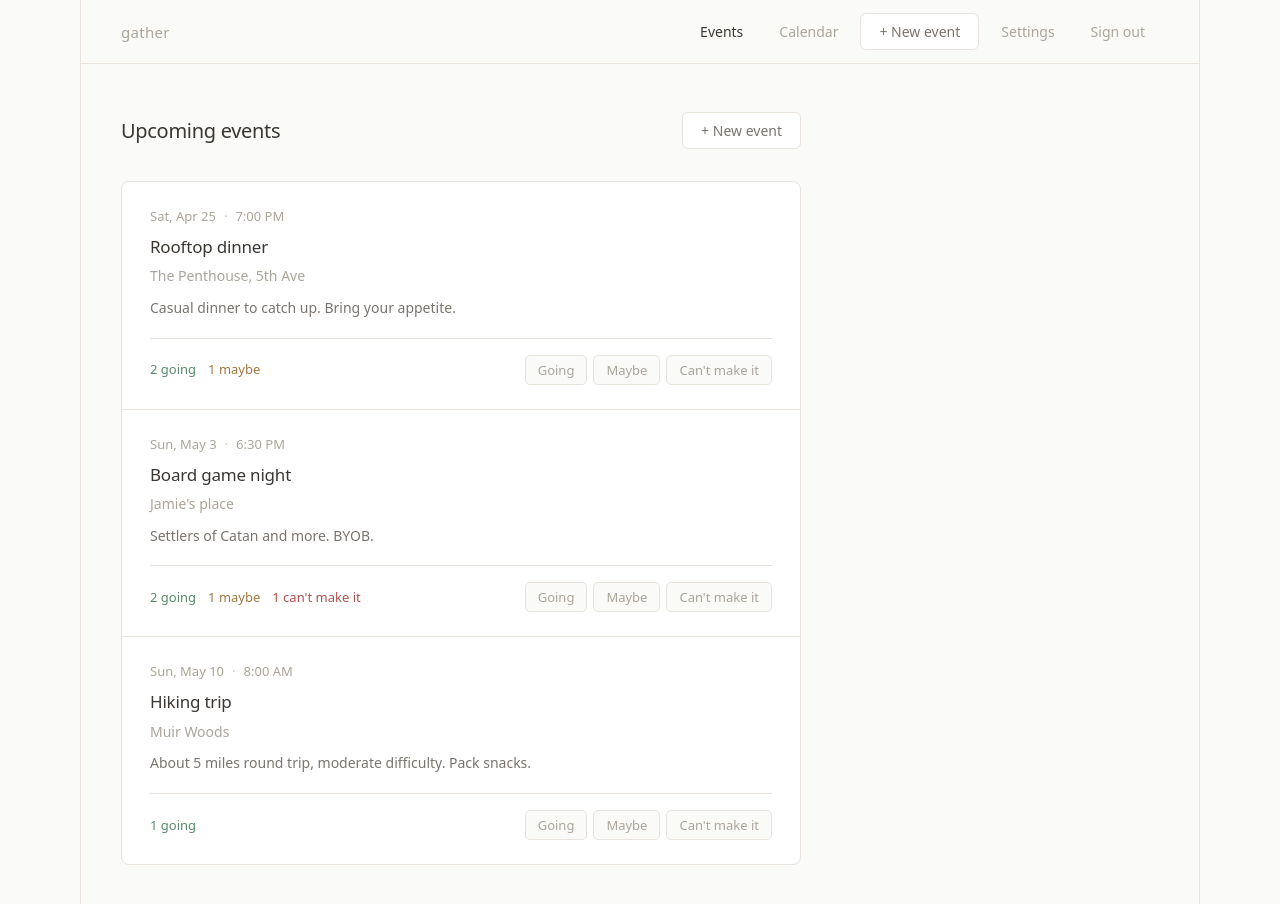
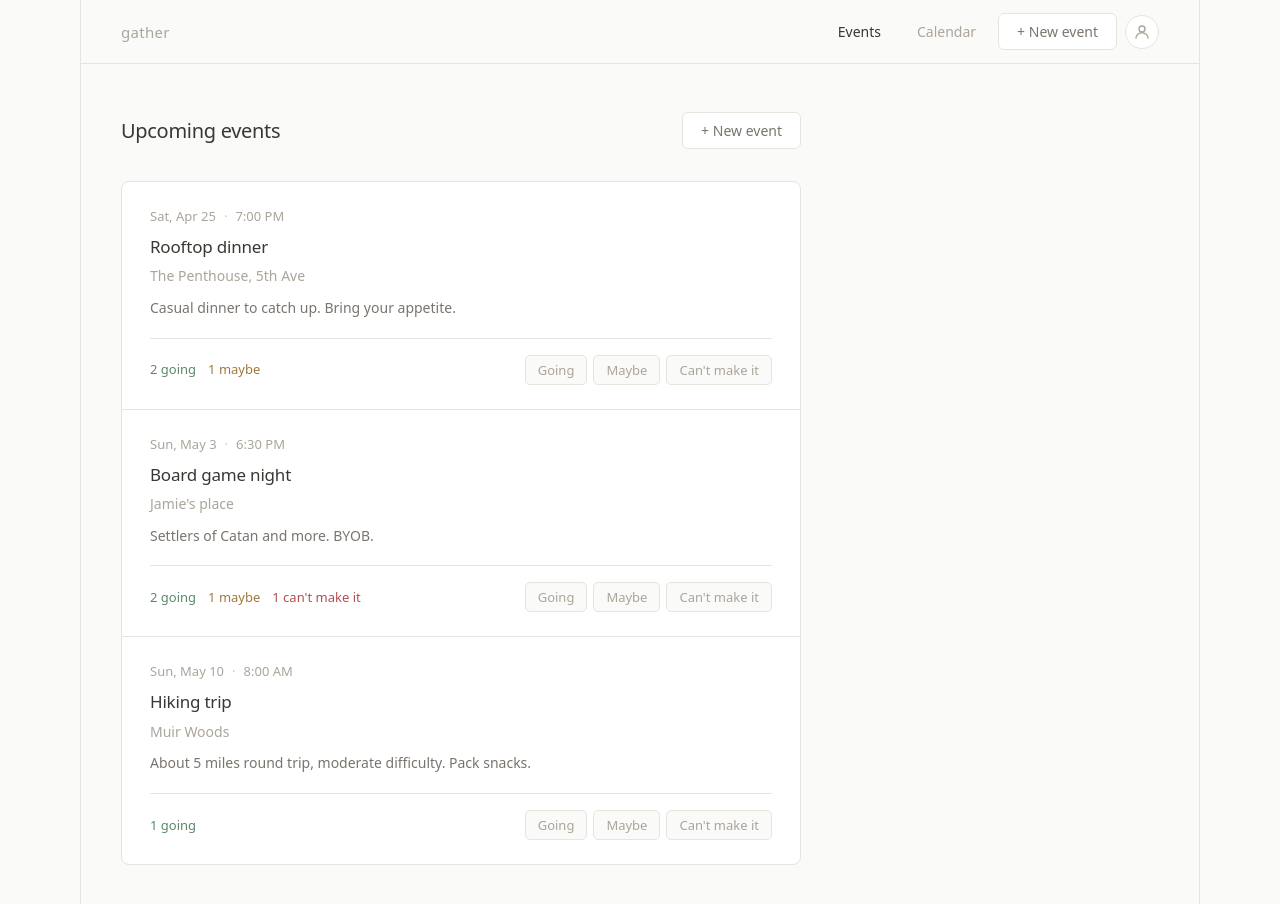
Before and after one commit to amponton/scheduler-ux, a React (Vite) app: page / in a window 1280 px wide. Both pictures are taken after a click on the button "Sign in". Shown: the top 904 px of the page. Built offline with nearby package versions, Linux system fonts and the light colour scheme.

Commit message:
Moving settings and signout under a profile section

```diff
--- a/src/components/Nav.jsx
+++ b/src/components/Nav.jsx
@@ -1,4 +1,24 @@
+import { useState, useRef, useEffect } from 'react'
+
 export default function Nav({ user, view, onNavigate, onSignIn, onSignOut, onCreateEvent }) {
+  const [menuOpen, setMenuOpen] = useState(false)
+  const menuRef = useRef(null)
+
+  useEffect(() => {
+    function handleClickOutside(e) {
+      if (menuRef.current && !menuRef.current.contains(e.target)) {
+        setMenuOpen(false)
+      }
+    }
+    document.addEventListener('mousedown', handleClickOutside)
+    return () => document.removeEventListener('mousedown', handleClickOutside)
+  }, [])
+
+  function navigate(v) {
+    onNavigate(v)
+    setMenuOpen(false)
+  }
+
   return (
     <nav className="nav">
       <button className="nav-logo" onClick={() => onNavigate(user ? 'dashboard' : 'landing')}>
@@ -22,15 +42,36 @@ export default function Nav({ user, view, onNavigate, onSignIn, onSignOut, onCre
             <button className="btn-outline" onClick={onCreateEvent}>
               + New event
             </button>
+
+            <div className="profile-menu" ref={menuRef}>
               <button
-              className={`nav-link${view === 'settings' ? ' active' : ''}`}
-              onClick={() => onNavigate('settings')}
+                className={`profile-btn${menuOpen || view === 'settings' ? ' active' : ''}`}
+                onClick={() => setMenuOpen(o => !o)}
+                aria-label="Profile menu"
+                aria-expanded={menuOpen}
+              >
+                <svg width="18" height="18" viewBox="0 0 24 24" fill="none" stroke="currentColor" strokeWidth="1.8" strokeLinecap="round" strokeLinejoin="round">
+                  <circle cx="12" cy="8" r="4" />
+                  <path d="M4 20c0-4 3.6-7 8-7s8 3 8 7" />
+                </svg>
+              </button>
+
+              {menuOpen && (
+                <div className="profile-dropdown">
+                  <div className="profile-dropdown-name">{user.name}</div>
+                  <button
+                    className={`profile-dropdown-item${view === 'settings' ? ' active' : ''}`}
+                    onClick={() => navigate('settings')}
                   >
                     Settings
                   </button>
-            <button className="nav-link" onClick={onSignOut}>
+                  <div className="profile-dropdown-divider" />
+                  <button className="profile-dropdown-item" onClick={() => { onSignOut(); setMenuOpen(false) }}>
                     Sign out
                   </button>
+                </div>
+              )}
+            </div>
           </>
         ) : (
           <>
--- a/src/index.css
+++ b/src/index.css
@@ -83,6 +83,57 @@ input, textarea, select { font-family: inherit; font-size: inherit; }
 }
 .nav-link:hover { color: var(--text-heading); }
 .nav-link.active { color: var(--text-heading); }
+
+/* === PROFILE MENU === */
+.profile-menu { position: relative; }
+.profile-btn {
+  display: flex;
+  align-items: center;
+  justify-content: center;
+  width: 34px;
+  height: 34px;
+  border-radius: 50%;
+  border: 1px solid var(--border);
+  color: var(--text-muted);
+  background: var(--surface);
+  transition: border-color 0.15s, color 0.15s;
+}
+.profile-btn:hover,
+.profile-btn.active { border-color: var(--text-muted); color: var(--text-heading); }
+
+.profile-dropdown {
+  position: absolute;
+  top: calc(100% + 8px);
+  right: 0;
+  min-width: 160px;
+  background: var(--surface);
+  border: 1px solid var(--border);
+  border-radius: 8px;
+  box-shadow: 0 8px 24px rgba(0, 0, 0, 0.08);
+  padding: 6px;
+  z-index: 200;
+}
+.profile-dropdown-name {
+  font-size: 13px;
+  color: var(--text-muted);
+  padding: 6px 10px 8px;
+}
+.profile-dropdown-divider {
+  height: 1px;
+  background: var(--border);
+  margin: 4px 0;
+}
+.profile-dropdown-item {
+  display: block;
+  width: 100%;
+  text-align: left;
+  padding: 7px 10px;
+  font-size: 14px;
+  color: var(--text-body);
+  border-radius: 5px;
+}
+.profile-dropdown-item:hover { background: var(--bg); color: var(--text-heading); }
+.profile-dropdown-item.active { color: var(--text-heading); font-weight: 500; }
 
 /* === LANDING === */
 .landing { flex: 1; display: flex; flex-direction: column; }
```
Lines whose indentation alone changed are shown as unchanged.
